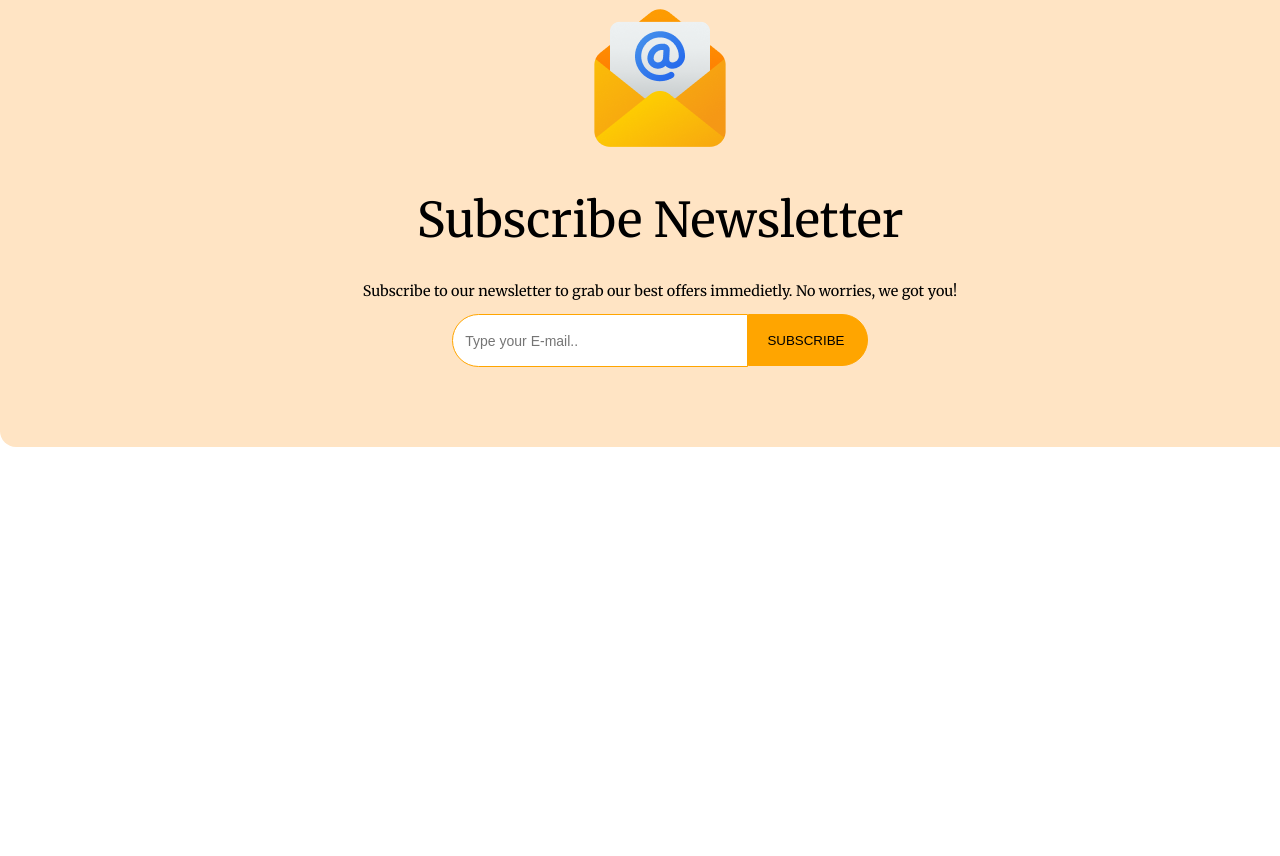
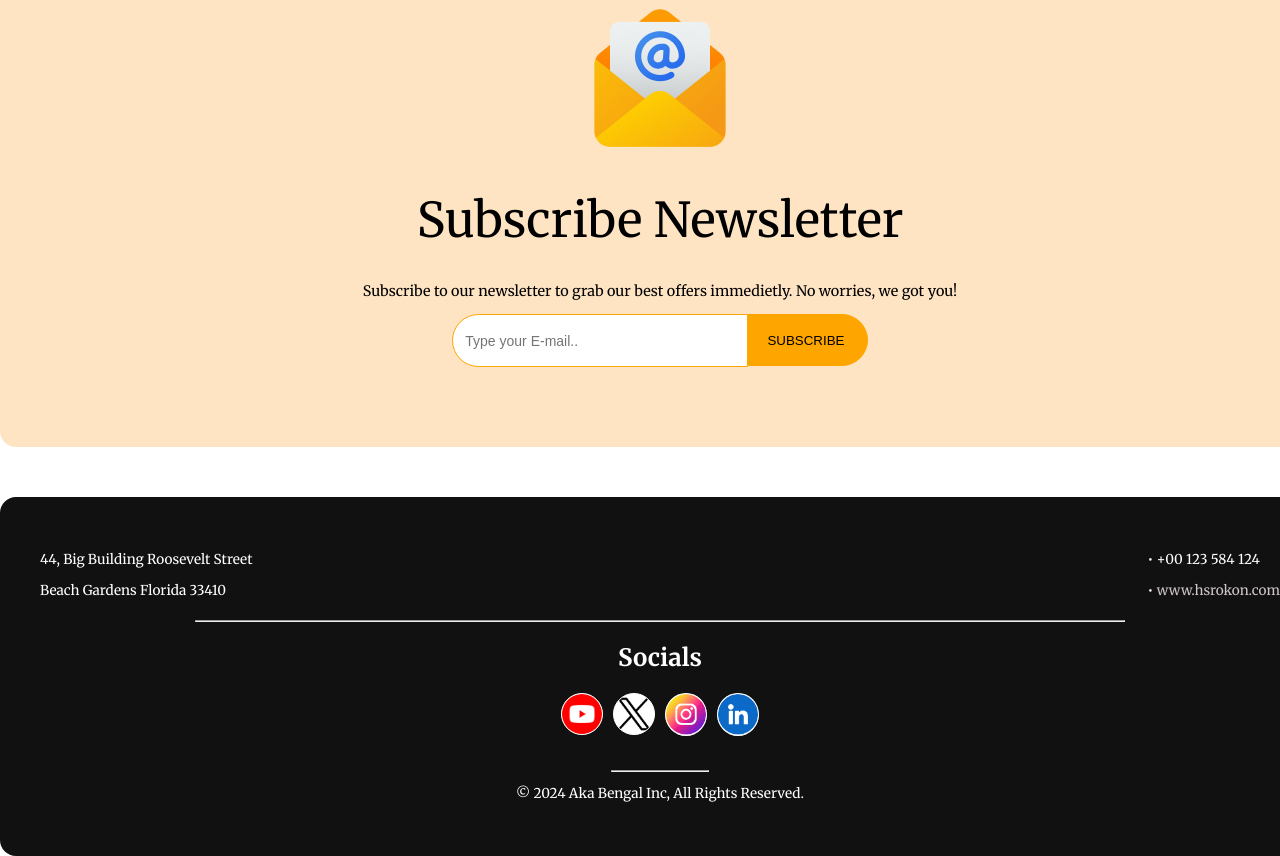
Before and after one commit to hsrokon/NewYearChallenge-PH, a plain HTML site: page index.html in a window 1280 px wide. Shown: the part 5546-6402 px from the top of the page. Before the commit the page ends 5993 px from the top, so only its background shows below. Drawn offline with Linux system fonts and the light colour scheme; a web font is replaced by a local one.

Commit message:
footer-section completed  -- full completed

```diff
--- a/index.html
+++ b/index.html
@@ -108,6 +108,43 @@
           </div>
         </div>
       </div>
+
+      <!-- footer-section -->
+      <div class="footer">
+        <div class="footer-top">
+          <div class="footer-left">
+            <p class="txt14">44, Big Building Roosevelt Street</p>
+            <p class="txt15">Beach Gardens Florida 33410</p>
+          </div>
+          <div class="footer-right">
+            <p class="txt16">&bull; +00 123 584 124</p>
+            <p class="txt17">&bull; <a href="https://hsrokon.com"> www.hsrokon.com </a></p>
+          </div>
+        </div>
+        <hr class="hr1">
+        <h2>Socials</h2>
+        <div class="socials">
+          <a href="https://youtube.com/hsrokon" class="social-links">
+            <img src="images/youtube.png" alt="">
+          </a>
+          <a href="https://x.com/hsrokon" class="social-links">
+            <img src="images/X.png" alt="">
+
+          </a>
+          <a href="https://instagram.com/hsrockon" class="social-links">
+            <img src="images/Instagram.png" alt="">
+
+          </a>
+          <a href="https://linkedin.com/in/hsrokon" class="social-links">
+            <img src="images/Linkedin.png" alt="">
+
+          </a>
+        </div>
+        <hr class="hr2">
+        <div class="footer-bottom">
+          <p class="txt18">&copy; 2024 Aka Bengal Inc,  All Rights Reserved.</p>
+        </div>
+      </div>
 </div>
 
 </body>
--- a/styles/styles.css
+++ b/styles/styles.css
@@ -361,3 +361,53 @@ a {
   background-color: black;
   color: white;
 }
+
+
+/* footer-section */
+.footer {
+  background-color: rgb(18, 17, 17);
+  border-radius: 16px;
+  padding: 40px;
+  margin-top: 50px;
+
+  text-align: center;
+}
+
+.footer-top {
+  display: flex;
+  justify-content: space-between;
+  text-align: left;
+}
+
+.socials {
+  display: flex;
+  justify-content: center;
+  gap: 10px;
+}
+
+/* .social-links {
+
+} */
+.social-links img {
+  width: 40px;
+  border: 1px solid white;
+  border-radius: 50%;
+  background-color: white;
+}
+
+.hr1 {
+  width: 58em;
+}
+
+.hr2 {
+  margin-top: 30px;
+  width: 6em;
+}
+
+.txt14,
+.txt15,
+.txt16,
+.txt17,
+.txt18 {
+  font-size: 0.85rem;
+}
```
Also changed, not shown: images/X.png (added), images/youtube.png (added).
